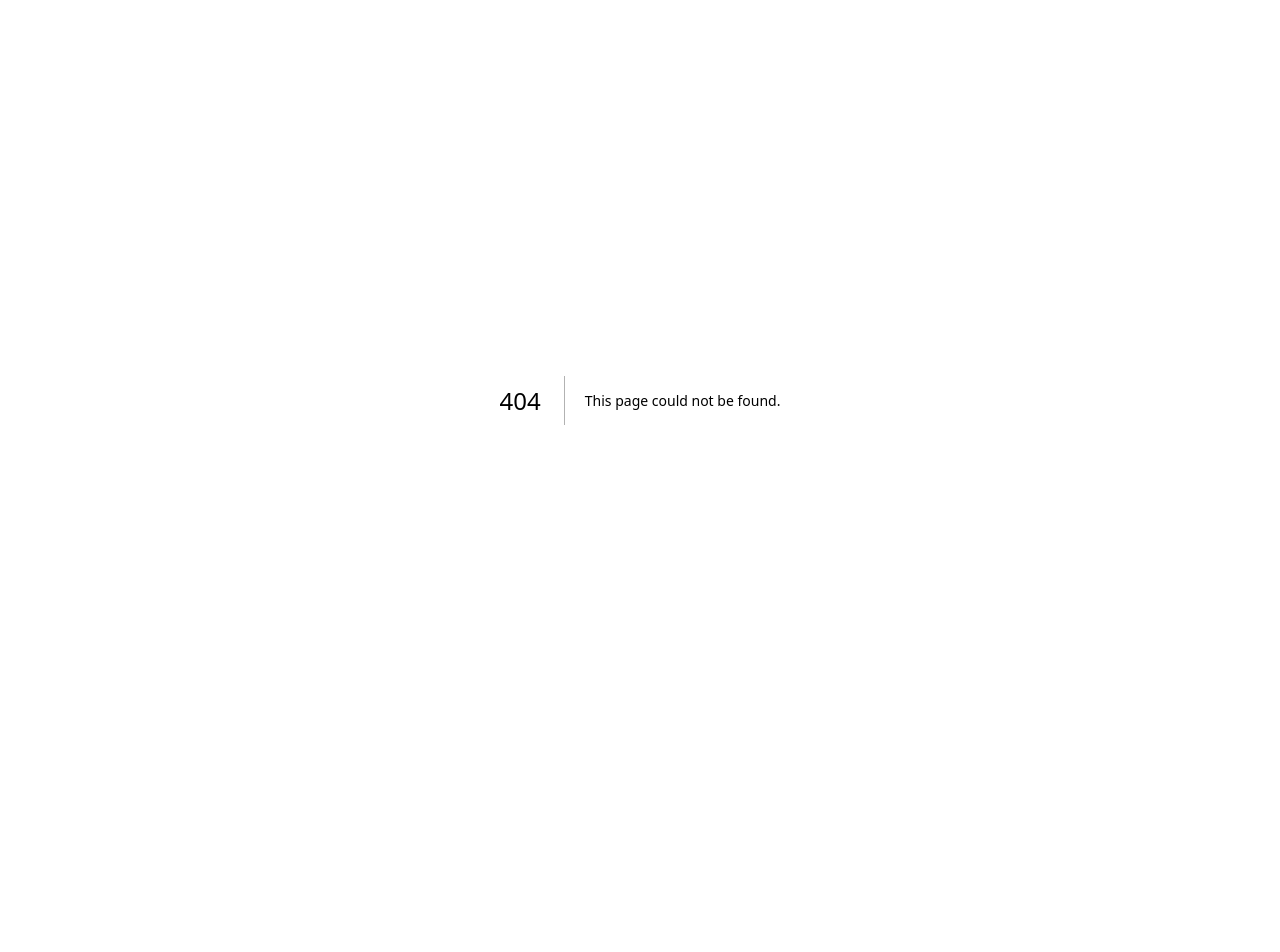
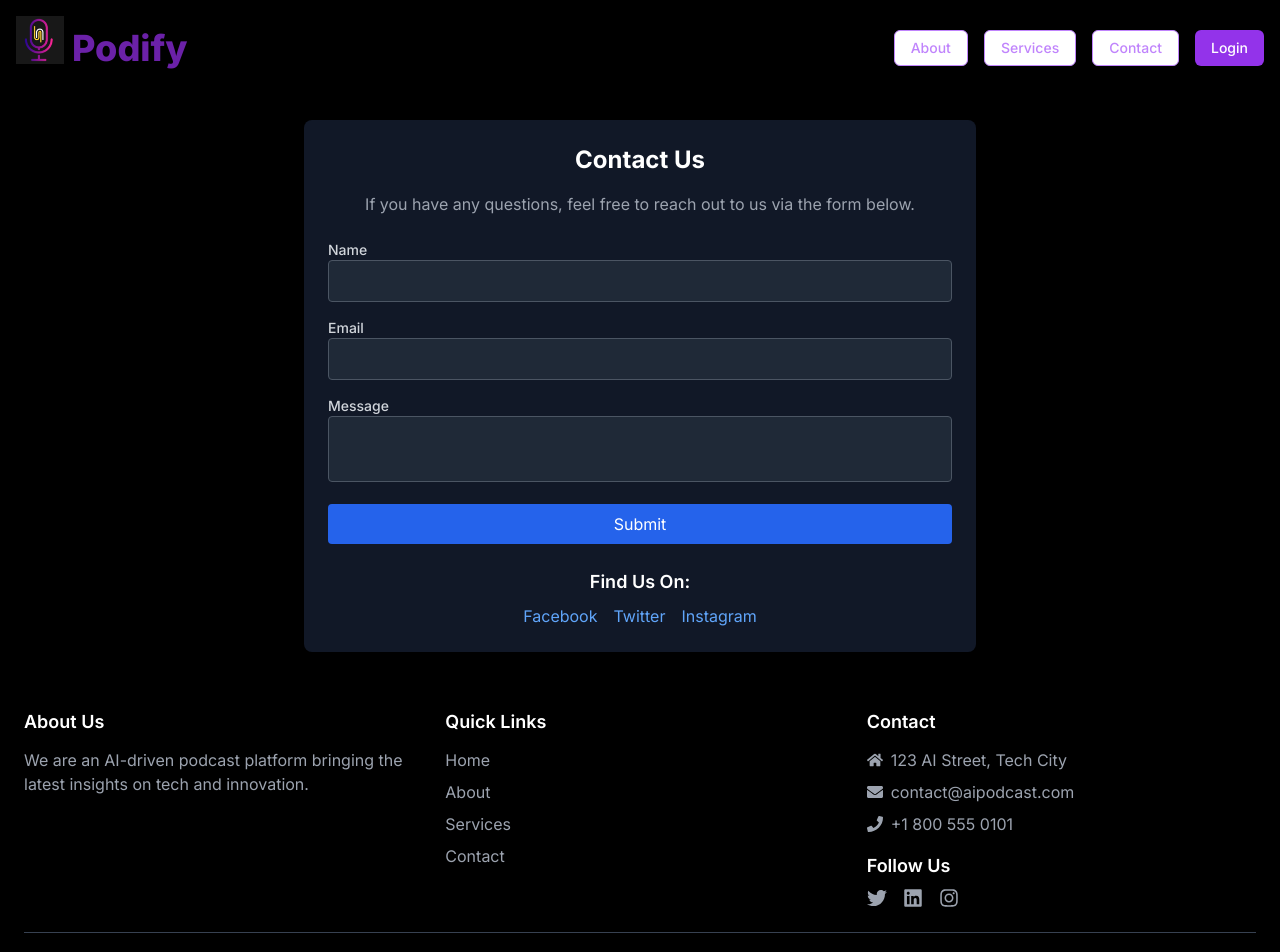
Before and after one commit to PH0EN1X1509/Podify, a Next.js app in the folder podcast/: page /contact in a window 1280 px wide. Before the commit this address had no page. Shown: the top 952 px of the page. Before the commit the page ends 800 px from the top, so only its background shows below. Built offline with nearby package versions, Linux system fonts and the light colour scheme.

Commit message:
footer and contact us

```diff
--- a/podcast/package.json
+++ b/podcast/package.json
@@ -50,6 +50,7 @@
     "react-day-picker": "^8.10.1",
     "react-dom": "^18.3.1",
     "react-hook-form": "^7.54.2",
+    "react-icons": "^5.5.0",
     "react-resizable-panels": "^2.1.7",
     "recharts": "^2.15.1",
     "sonner": "^2.0.1",
--- /dev/null
+++ b/podcast/src/app/contact/page.tsx
@@ -0,0 +1,118 @@
+"use client";
+
+import React, { useState } from "react";
+import Link from "next/link";
+import Header from "@/components/header";  // Import your header
+import Footer from "@/components/footer";  // Import your footer
+
+const Contact = () => {
+  const [formData, setFormData] = useState({
+    name: "",
+    email: "",
+    message: "",
+  });
+
+  const [status, setStatus] = useState("");
+
+  const handleInputChange = (e: React.ChangeEvent<HTMLInputElement | HTMLTextAreaElement>) => {
+    const { name, value } = e.target;
+    setFormData((prev) => ({ ...prev, [name]: value }));
+  };
+
+  const handleSubmit = (e: React.FormEvent) => {
+    e.preventDefault();
+    setStatus("Submitting...");
+
+    setTimeout(() => {
+      setStatus("Thank you for reaching out! We will get back to you soon.");
+      setFormData({ name: "", email: "", message: "" });
+    }, 2000);
+  };
+
+  return (
+    <div className="min-h-screen bg-black text-white">
+      <Header /> {/* Include the Header */}
+      <div className="flex items-center justify-center p-6">
+        <div className="max-w-2xl w-full bg-gray-900 shadow-lg rounded-lg p-6">
+          <h1 className="text-2xl font-bold text-center text-white mb-4">Contact Us</h1>
+          <p className="text-center text-gray-400 mb-6">
+            If you have any questions, feel free to reach out to us via the form below.
+          </p>
+
+          <form onSubmit={handleSubmit} className="space-y-4">
+            <div>
+              <label htmlFor="name" className="block text-sm font-medium text-gray-300">
+                Name
+              </label>
+              <input
+                type="text"
+                id="name"
+                name="name"
+                value={formData.name}
+                onChange={handleInputChange}
+                required
+                className="w-full p-2 border border-gray-600 bg-gray-800 text-white rounded focus:ring-blue-500 focus:border-blue-500"
+              />
+            </div>
+
+            <div>
+              <label htmlFor="email" className="block text-sm font-medium text-gray-300">
+                Email
+              </label>
+              <input
+                type="email"
+                id="email"
+                name="email"
+                value={formData.email}
+                onChange={handleInputChange}
+                required
+                className="w-full p-2 border border-gray-600 bg-gray-800 text-white rounded focus:ring-blue-500 focus:border-blue-500"
+              />
+            </div>
+
+            <div>
+              <label htmlFor="message" className="block text-sm font-medium text-gray-300">
+                Message
+              </label>
+              <textarea
+                id="message"
+                name="message"
+                value={formData.message}
+                onChange={handleInputChange}
+                required
+                className="w-full p-2 border border-gray-600 bg-gray-800 text-white rounded focus:ring-blue-500 focus:border-blue-500 resize-none"
+              />
+            </div>
+
+            <button
+              type="submit"
+              className="w-full bg-blue-600 text-white py-2 rounded hover:bg-blue-700 transition duration-300"
+            >
+              Submit
+            </button>
+          </form>
+
+          {status && <p className="text-center text-green-400 mt-4">{status}</p>}
+
+          <div className="mt-6 text-center">
+            <h2 className="text-lg font-semibold text-white">Find Us On:</h2>
+            <div className="flex justify-center gap-4 mt-2">
+              <Link href="https://www.facebook.com" target="_blank" className="text-blue-400 hover:underline">
+                Facebook
+              </Link>
+              <Link href="https://www.twitter.com" target="_blank" className="text-blue-400 hover:underline">
+                Twitter
+              </Link>
+              <Link href="https://www.instagram.com" target="_blank" className="text-blue-400 hover:underline">
+                Instagram
+              </Link>
+            </div>
+          </div>
+        </div>
+      </div>
+      <Footer /> {/* Include the Footer */}
+    </div>
+  );
+};
+
+export default Contact;
--- a/podcast/src/app/page.tsx
+++ b/podcast/src/app/page.tsx
@@ -1,12 +1,14 @@
 import Header from "@/components/header";
 import Hero from "@/components/herosection";
+import Footer from "@/components/footer";
 
+import Link from "next/link";
 export default function Home() {
   return (
     <div>
       <Header />
       <Hero/>
-      <div>footer</div>
+      <Footer />
     </div>
   );
 }
--- /dev/null
+++ b/podcast/src/components/footer.tsx
@@ -0,0 +1,56 @@
+"use client";
+
+import Link from "next/link";
+import { FaTwitter, FaLinkedin, FaInstagram, FaEnvelope, FaPhone, FaHome } from "react-icons/fa";
+
+const Footer = () => {
+  return (
+    <footer className="bg-black text-white py-8">
+      <div className="container mx-auto px-6">
+        <div className="grid grid-cols-1 md:grid-cols-3 gap-8 text-center md:text-left">
+          <div>
+            <h5 className="text-lg font-semibold mb-3">About Us</h5>
+            <p className="text-gray-400">
+              We are an AI-driven podcast platform bringing the latest insights on tech and innovation.
+            </p>
+          </div>
+          <div>
+            <h5 className="text-lg font-semibold mb-3">Quick Links</h5>
+            <ul className="space-y-2">
+              <li><Link href="/" className="text-gray-400 hover:text-white">Home</Link></li>
+              <li><Link href="/about" className="text-gray-400 hover:text-white">About</Link></li>
+              <li><Link href="/services" className="text-gray-400 hover:text-white">Services</Link></li>
+              <li><Link href="/contact" className="text-gray-400 hover:text-white">Contact</Link></li>
+            </ul>
+          </div>
+          <div>
+            <h5 className="text-lg font-semibold mb-3">Contact</h5>
+            <ul className="space-y-2 text-gray-400">
+              <li className="flex items-center gap-2"><FaHome /> 123 AI Street, Tech City</li>
+              <li className="flex items-center gap-2"><FaEnvelope /> contact@aipodcast.com</li>
+              <li className="flex items-center gap-2"><FaPhone /> +1 800 555 0101</li>
+            </ul>
+            <h5 className="text-lg font-semibold mt-4">Follow Us</h5>
+            <div className="flex justify-center md:justify-start space-x-4 mt-2">
+              <Link href="https://twitter.com/AIPodcast" className="text-gray-400 hover:text-white text-xl" target="_blank" rel="noopener noreferrer">
+                <FaTwitter />
+              </Link>
+              <Link href="https://www.linkedin.com/in/anshul-parkar-91306b286/" className="text-gray-400 hover:text-white text-xl" target="_blank" rel="noopener noreferrer">
+                <FaLinkedin />
+              </Link>
+              <Link href="https://www.instagram.com/im__parkar" className="text-gray-400 hover:text-white text-xl" target="_blank" rel="noopener noreferrer">
+                <FaInstagram />
+              </Link>
+            </div>
+          </div>
+        </div>
+        <hr className="border-gray-700 my-6" />
+        <div className="text-center text-gray-400">
+          <p>&copy; 2025 AI Podcast. All rights reserved.</p>
+        </div>
+      </div>
+    </footer>
+  );
+};
+
+export default Footer;
```
Also changed, not shown: 1 other file (tests, documents, lock files or other folders).
